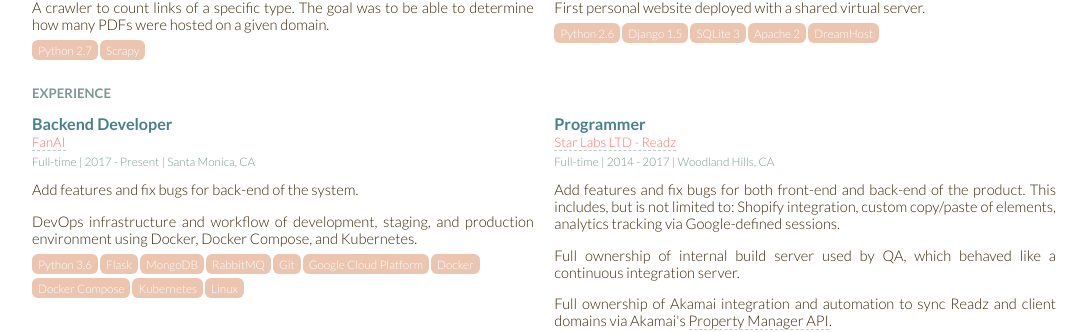
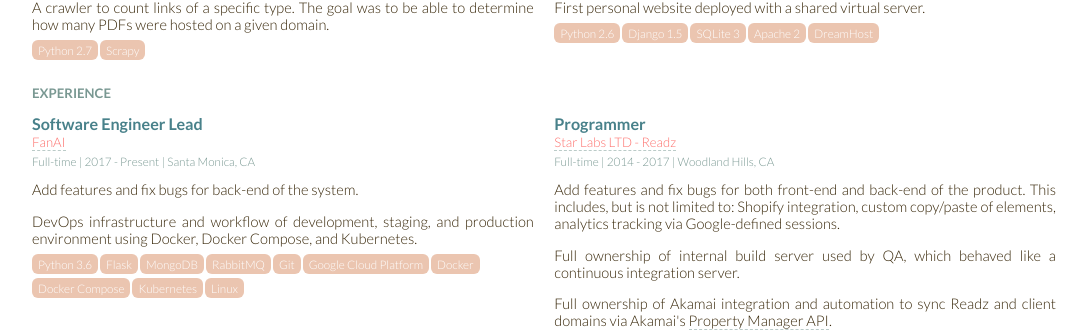
Before and after one commit to defrank/defrank.github.io, a Jekyll site: the page built from resume.html, in a window 1280 px wide. Shown: the part 935-1267 px from the top of the page, without its empty margins (96-1183 px from the left). Built offline with Jekyll 4.4.1, drawn with Linux system fonts in a browser that asks for light colours.

Commit message:
chore(experience): Update title at FanAI

```diff
--- a/_data/experience.yml
+++ b/_data/experience.yml
@@ -6,7 +6,7 @@
           first on eSports, and their sponsor ecosystems, increasing
           franchise and sponsorship revenues by making their audience
           data actionable.
-  title: "Backend Developer"
+  title: "Software Engineer Lead"
   type: "full-time"
   city: "Santa Monica"
   state: "CA"
```
